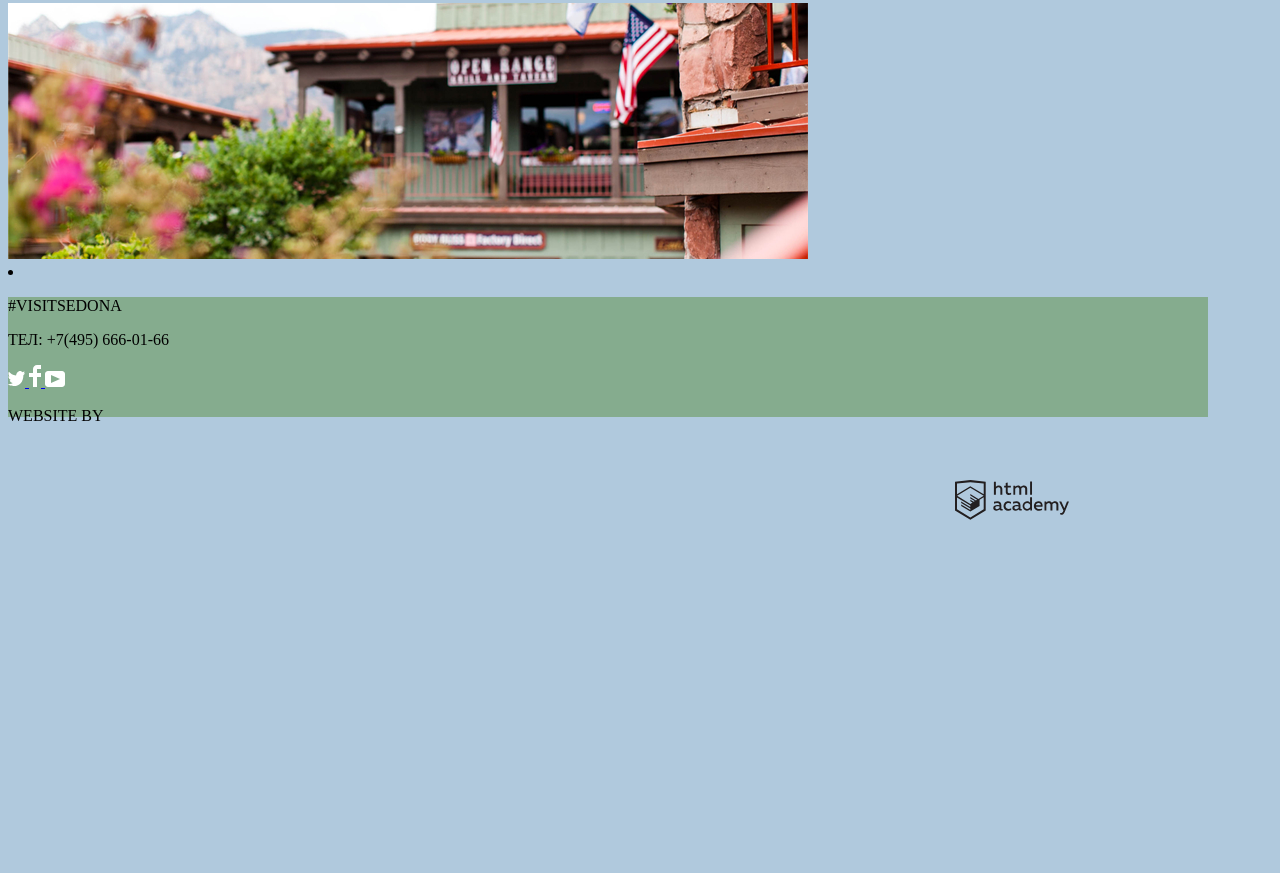
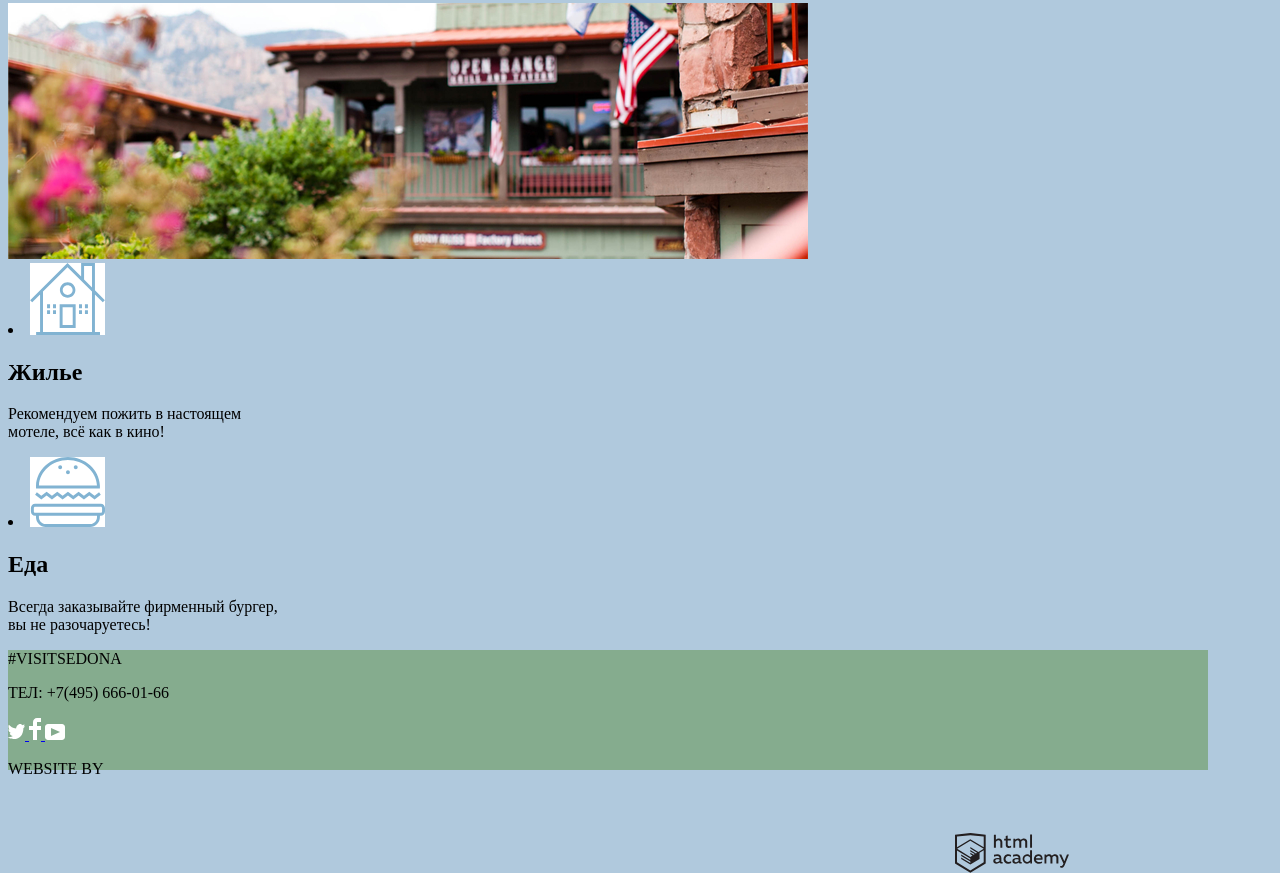
Before and after one commit to bynbynbyn/1684973-sedona-30, a plain HTML site: page index.html in a window 1280 px wide. Shown: the part 1465-2338 px from the top of the page. Before the commit the page ends 1985 px from the top, so only its background shows below. Drawn offline with Linux system fonts and the light colour scheme.

Commit message:
Разметка- этап 1

```diff
--- a/css/styles.css
+++ b/css/styles.css
@@ -18,3 +18,7 @@
     left: 947px;
     top: 38px;
 }
+/* вспомогательные, в конце - удалить */
+.white-background {
+    background-color: white;
+}
--- a/index.html
+++ b/index.html
@@ -44,7 +44,16 @@
         <img src="img/sedona-cafe.jpg">
         <div>
           <lu>
-            <li></li>
+            <li><!---Жилье--->
+                <img src="img/lodging-icon.svg" class="white-background">
+                <h2>Жилье</h2>
+                <p>Рекомендуем пожить в настоящем<br>мотеле, всё как в кино!</p>
+            </li>
+            <li>
+              <img src="img/boarding-icon.svg" class="white-background">
+              <h2>Еда</h2>
+              <p>Всегда заказывайте фирменный бургер,<br>вы не разочаруетесь!</p>
+            </li>
           </lu>
         </div>
 
```
Also changed, not shown: img/boarding-icon.svg (added), img/lodging-icon.png (added), img/lodging-icon.svg (added).
